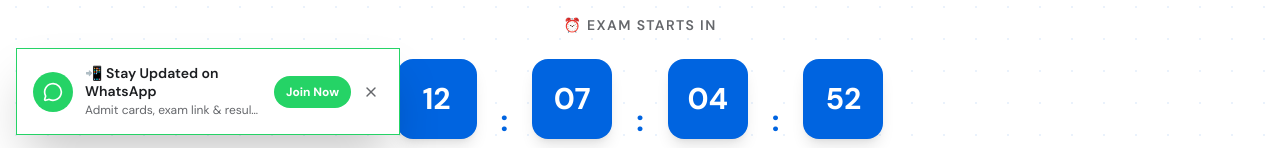
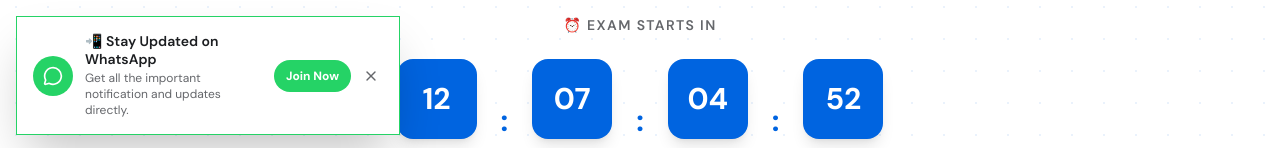
Before and after one commit to vinaybhadane/metacontest, a Next.js app: page / in a window 1280 px wide. Shown: the part 649-797 px from the top of the page. Built offline with nearby package versions, Linux system fonts and the light colour scheme; no server answers.

Commit message:
fix: update WhatsApp banner notification text

```diff
--- a/src/components/WhatsAppBanner.tsx
+++ b/src/components/WhatsAppBanner.tsx
@@ -53,10 +53,10 @@ export default function WhatsAppBanner() {
             📲 Stay Updated on WhatsApp
           </p>
           <p
-            className="text-xs mt-0.5 truncate"
+            className="text-xs mt-0.5"
             style={{ color: "var(--color-neutral-500)" }}
           >
-            Admit cards, exam link &amp; results
+            Get all the important notification and updates directly.
           </p>
         </div>
         <div className="flex items-center gap-2 flex-shrink-0">
```
